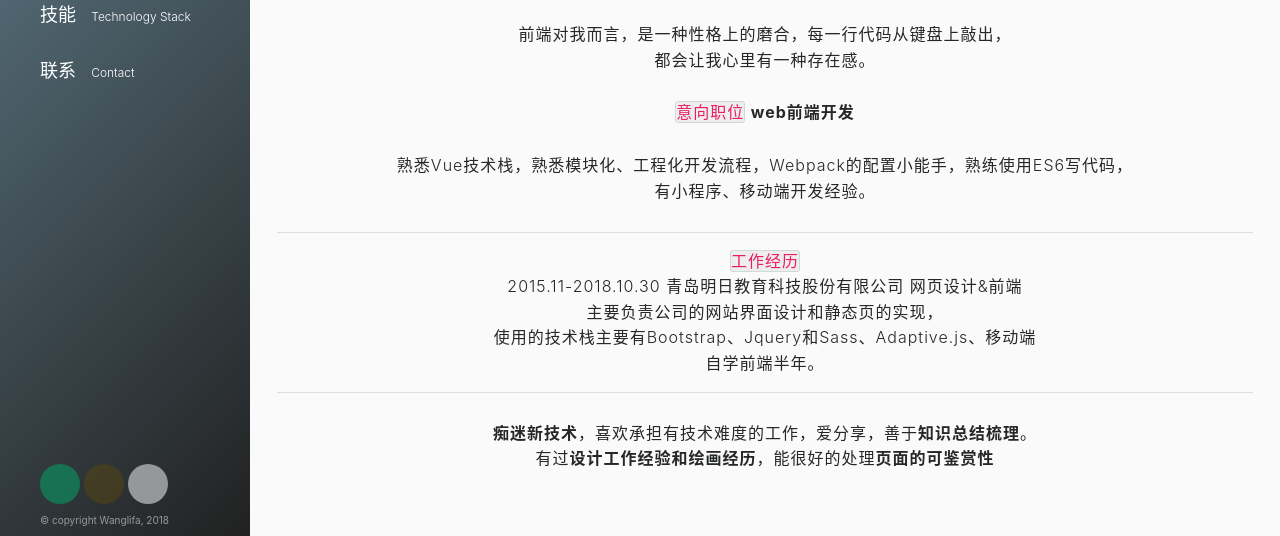
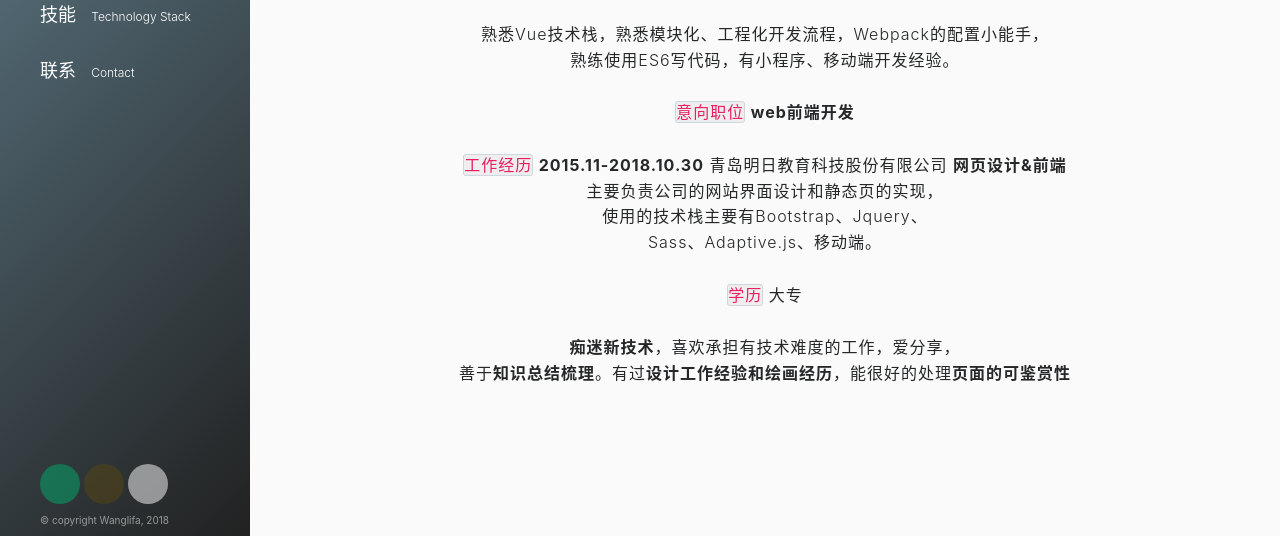
Before and after one commit to wanglifa/wanglifa.github.io, a plain HTML site: page index.html in a window 1280 px wide. Shown: the part 264-800 px from the top of the page. Drawn offline with Linux system fonts and the light colour scheme; a small style sheet from the web is missing.

Commit message:
信息更改

```diff
--- a/index.html
+++ b/index.html
@@ -47,21 +47,23 @@
 				<header>
 					<img width="175" height="175" style="border-radius:50%;" src="images/my.jpg">
 					<h1>王立发</h1>
-					<p>前端对我而言，是一种性格上的磨合，每一行代码从键盘上敲出，
-						<br>都会让我心里有一种存在感。
+					<p>
+						熟悉Vue技术栈，熟悉模块化、工程化开发流程，Webpack的配置小能手，<br>熟练使用ES6写代码，有小程序、移动端开发经验。
 					</p>
 					<p>
 						<span class='highlight important'>意向职位</span>
 						<strong>web前端开发</strong>
 					</p>
 					<p>
-						熟悉Vue技术栈，熟悉模块化、工程化开发流程，Webpack的配置小能手，熟练使用ES6写代码，<br>有小程序、移动端开发经验。
+						<strong class='highlight important'>工作经历</strong>
+						<strong>2015.11-2018.10.30</strong> 青岛明日教育科技股份有限公司 <strong>网页设计&前端</strong> <br>主要负责公司的网站界面设计和静态页的实现，<br>使用的技术栈主要有Bootstrap、Jquery、<br>Sass、Adaptive.js、移动端。
 					</p>
-					<p class="work-ex">
-						<strong class='highlight important'>工作经历</strong><br>
-						2015.11-2018.10.30 青岛明日教育科技股份有限公司 网页设计&前端 <br>主要负责公司的网站界面设计和静态页的实现，<br>使用的技术栈主要有Bootstrap、Jquery和Sass、Adaptive.js、移动端<br>自学前端半年。</p>
 					<p>
-						<strong>痴迷新技术</strong>，喜欢承担有技术难度的工作，爱分享，善于<strong>知识总结梳理</strong>。<br>有过<strong>设计工作经验和绘画经历</strong>，能很好的处理<strong>页面的可鉴赏性</strong>
+						<strong class='highlight important'>学历</strong>
+						大专
+					</p>
+					<p>
+						<strong>痴迷新技术</strong>，喜欢承担有技术难度的工作，爱分享，<br>善于<strong>知识总结梳理</strong>。有过<strong>设计工作经验和绘画经历</strong>，能很好的处理<strong>页面的可鉴赏性</strong>
 					</p>
 
 				</header>
```
